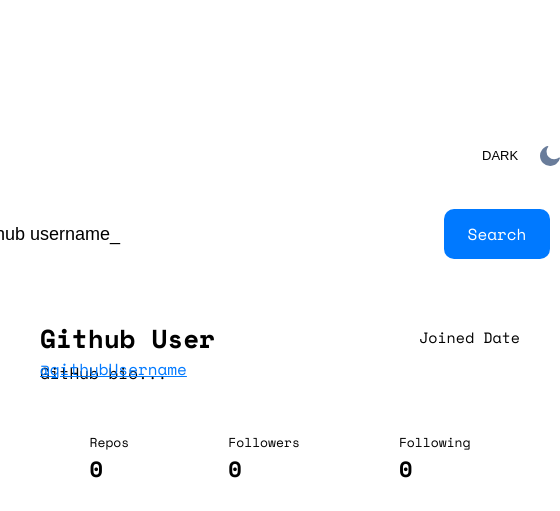
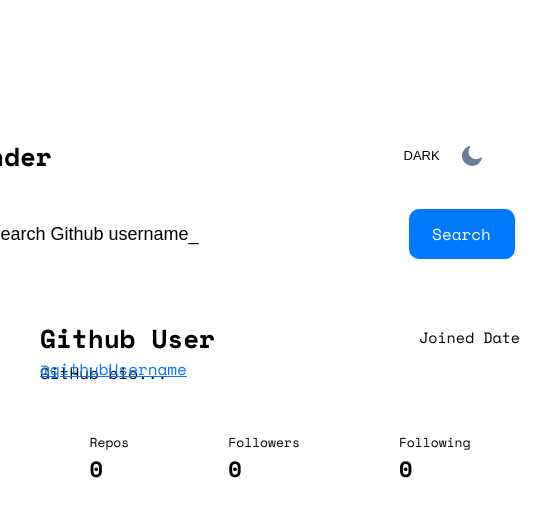
Before and after one commit to SOyeniyi801/github-api-app, a plain HTML site: page code-house/index.html in a window 390 px wide. Shown: the top 511 px of the page, 560 px wide, since content can reach past the window. Drawn offline with nearby package versions, Linux system fonts and the light colour scheme.

Commit message:
update README

```diff
--- a/code-house/styles.css
+++ b/code-house/styles.css
@@ -248,3 +248,25 @@
 .socials-content img {
     margin-right: 10px;
 }
+
+
+/* Media Queries */
+
+/* Tablet */
+@media only screen and (max-width: 768px){
+    header {
+        width: 573px;
+    }
+
+    .search-box {
+        width: 573px;
+    }
+
+    .github-info-card {
+        width: 573px;
+    }
+    .btn-search-box {
+        margin-right: 50px;
+    }
+
+}
```
Also changed, not shown: README.md.
